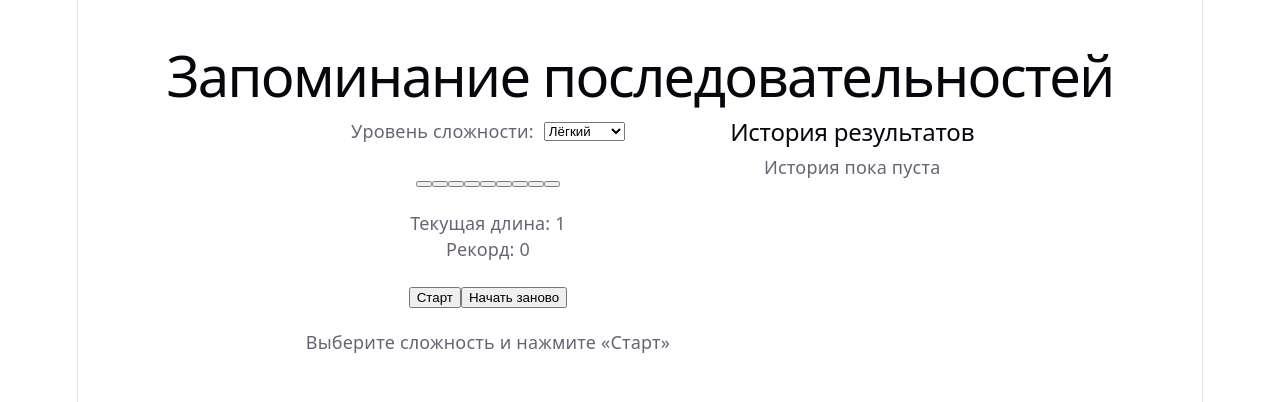
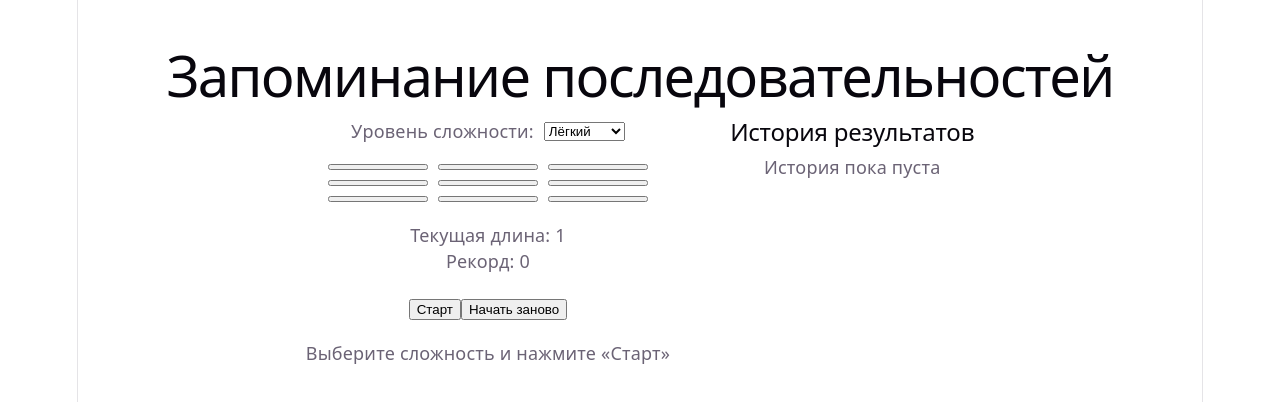
Before and after one commit to elnoornematov3007-art/coursework-memorizing-sequences, a React (Vite) app: page / in a window 1280 px wide. Shown: the top 402 px of the page. Built offline with nearby package versions, Linux system fonts and the light colour scheme.

Commit message:
interface_9: game_field

```diff
--- a/src/App.css
+++ b/src/App.css
@@ -29,3 +29,9 @@
   align-items: center;
   gap: 10px;
 }
+
+.game-board {
+  display: grid;
+  grid-template-columns: repeat(3, 100px);
+  gap: 10px;
+}
```
